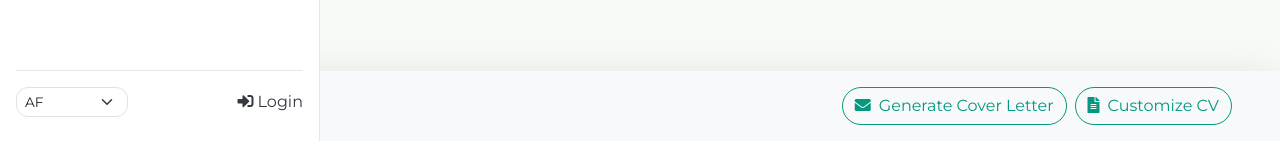
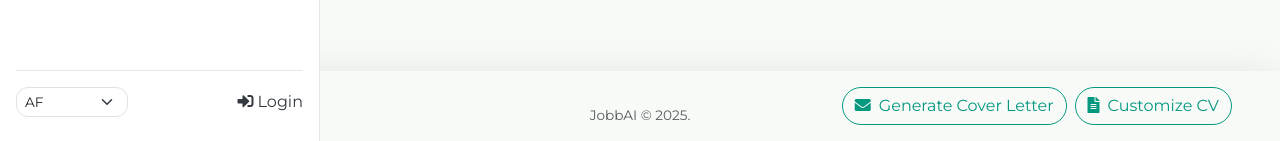
Before and after one commit to wenjiaqi8255/job-hunter, a Django app: template matcher/templates/matcher/job_detail.html in a window 1280 px wide. Shown: the part 659-800 px from the top of the page. Run offline with Django 5.2, Linux system fonts and the light colour scheme; the template is opened without the code that fills it, so the values that code supplies are empty.

Commit message:
Remove bg-light to reduce overhaul of hierachies

```diff
--- a/matcher/templates/matcher/all_matches.html
+++ b/matcher/templates/matcher/all_matches.html
@@ -81,7 +81,7 @@
         {% endif %}
 
     {% else %}
-        <div class="text-center p-5 border rounded bg-light">
+        <div class="text-center p-5 border rounded">
             <i class="fas fa-search fa-3x text-muted mb-3"></i>
             <h2 class="h2">No Match Sessions Found</h2>
             <p class="lead">You haven't started any job matching sessions yet.</p>
--- a/matcher/templates/matcher/job_detail.html
+++ b/matcher/templates/matcher/job_detail.html
@@ -128,7 +128,7 @@
           {% if job.description %}
           <div class="mt-4">
              <h5 class="h6 mb-2"><i class="fas fa-file-alt me-2 brand-text-muted"></i>Job Description</h5>
-              <div class="border rounded p-3 bg-light">
+              <div class="border rounded p-3">
                   {% get_current_language as lang_code %}
                   {% if lang_code != 'de' and job.translated_description %}
                       {{ job.translated_description|linebreaksbr }}
@@ -165,7 +165,7 @@
           {% endif %}
 
         </div>
-        <div class="card-footer bg-light text-muted small py-2 px-4">
+        <div class="card-footer text-muted small py-2 px-4">
             Source: {{ job.source|default:"N/A" }} | Posted: {{ job.created_at|date:"Y-m-d H:i" }}
             {% if job.processed_at %}| Processed: {{ job.processed_at|date:"Y-m-d H:i" }}{% endif %}
         </div>
@@ -226,7 +226,7 @@
 </div>
 
 {% if job.application_url or True %}
-<nav class="navbar fixed-bottom navbar-light bg-light shadow-lg py-3">
+<nav class="navbar fixed-bottom navbar-light shadow-lg py-3">
   <div class="container-fluid px-md-5 d-flex justify-content-end gap-2">
     <a href="{% url 'matcher:generate_cover_letter_page' job.id %}"
        class="btn btn-outline-primary requires-login"
--- a/matcher/templates/matcher/my_applications.html
+++ b/matcher/templates/matcher/my_applications.html
@@ -46,7 +46,7 @@
                             <p class="mt-2 mb-1"><small><strong>Notes:</strong> {{ saved_job.notes|truncatewords:15|linebreaksbr }}</small></p>
                         {% endif %}
                     </div>
-                    <div class="card-footer bg-light">
+                    <div class="card-footer">
                         <a href="{% url 'matcher:job_detail_page_no_session' saved_job.job_listing.id %}"
                         class="btn btn-outline-primary btn-sm me-2">
                         <i class="fas fa-eye"></i> View Details</a>
```
